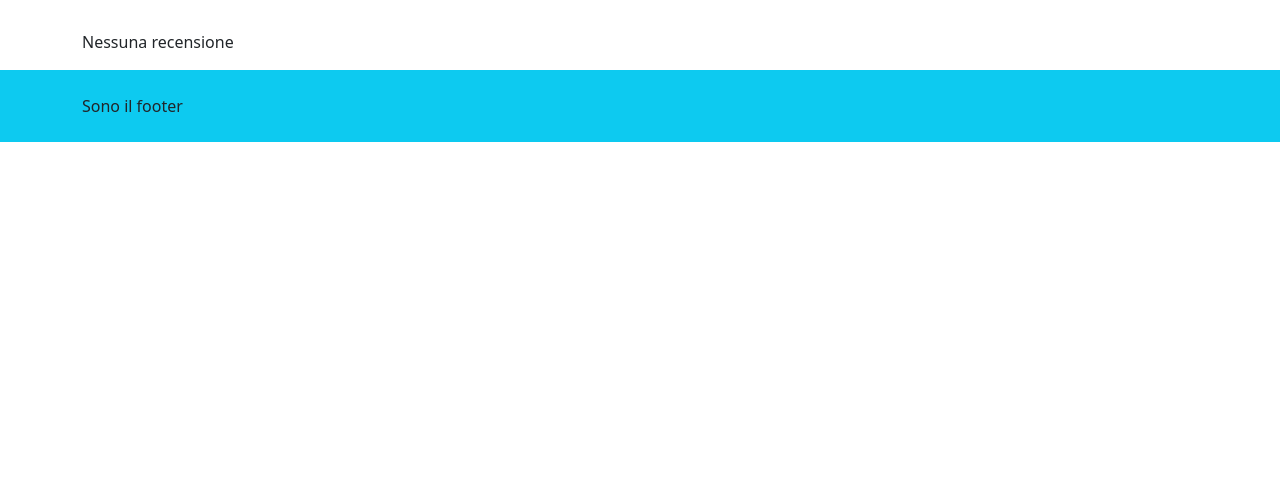
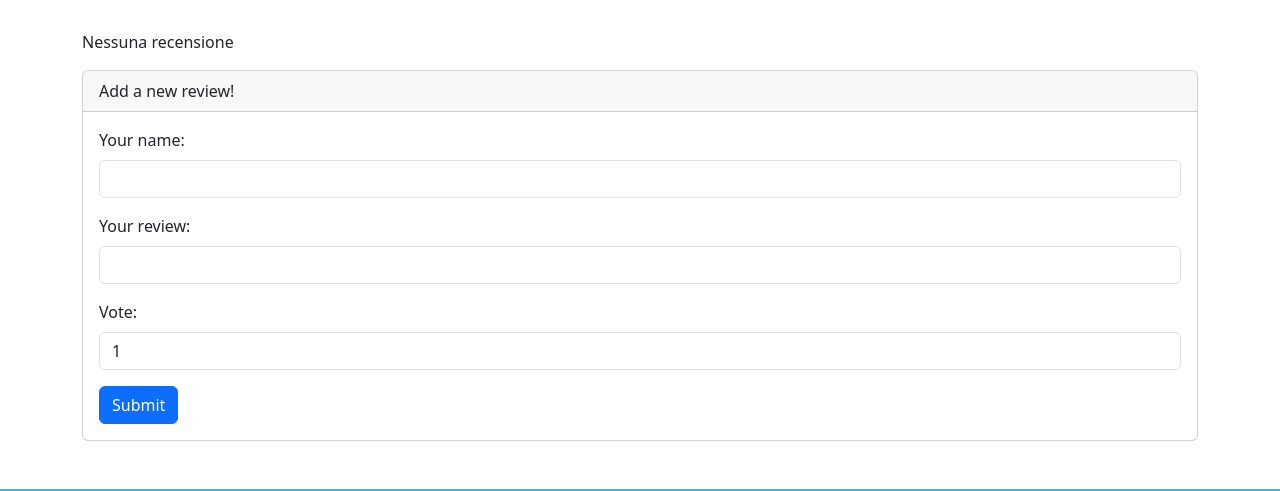
Before and after one commit to AngelaFerraro18/webapp-react, a React (Vite) app: page /movies/1 in a window 1280 px wide. Shown: the part 294-785 px from the top of the page. Built offline with nearby package versions, Linux system fonts and the light colour scheme; no server answers.

Commit message:
feat: import FormReview component

```diff
--- a/src/components/MovieDetail.jsx
+++ b/src/components/MovieDetail.jsx
@@ -3,6 +3,7 @@ import { useEffect, useState } from "react";
 import { useParams } from "react-router-dom";
 import ReviewCard from "./ReviewCard";
 import StarRating from "./StarRating";
+import FormReview from "./FormReview";
 
 function MovieDetail() {
     const { id } = useParams();
@@ -41,6 +42,17 @@ function MovieDetail() {
 
             {review.length ? review.map(rev => <ReviewCard data={rev} key={rev.id} />) : <p>Nessuna recensione</p>}
         </div>
+
+        <section>
+            <div className="card mb-5">
+                <div className="card-header">
+                    Add a new review!
+                </div>
+                <div className="card-body">
+                    <FormReview movieId={id} reloadReviews={getMovie} />
+                </div>
+            </div>
+        </section>
     </>
 }
 
```
